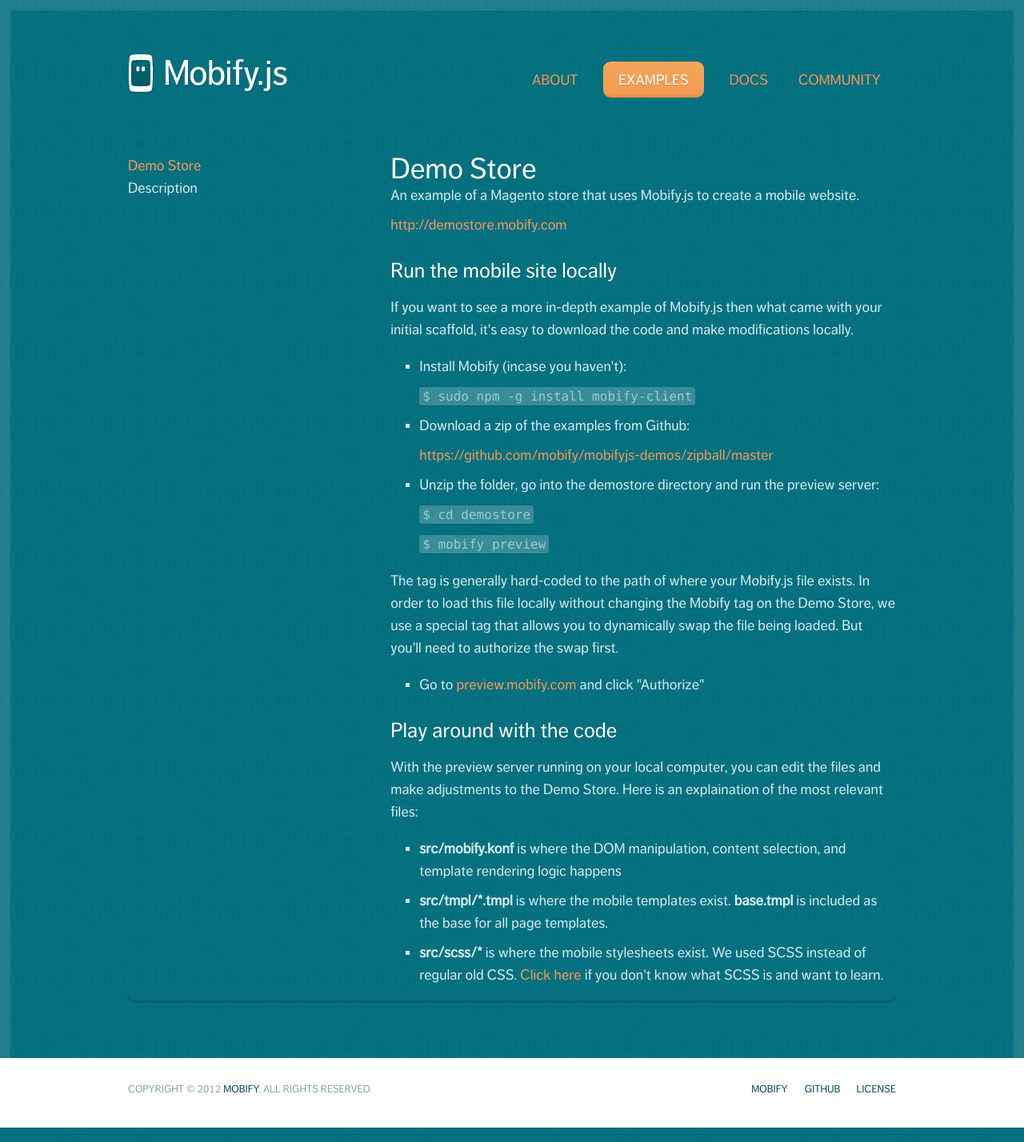
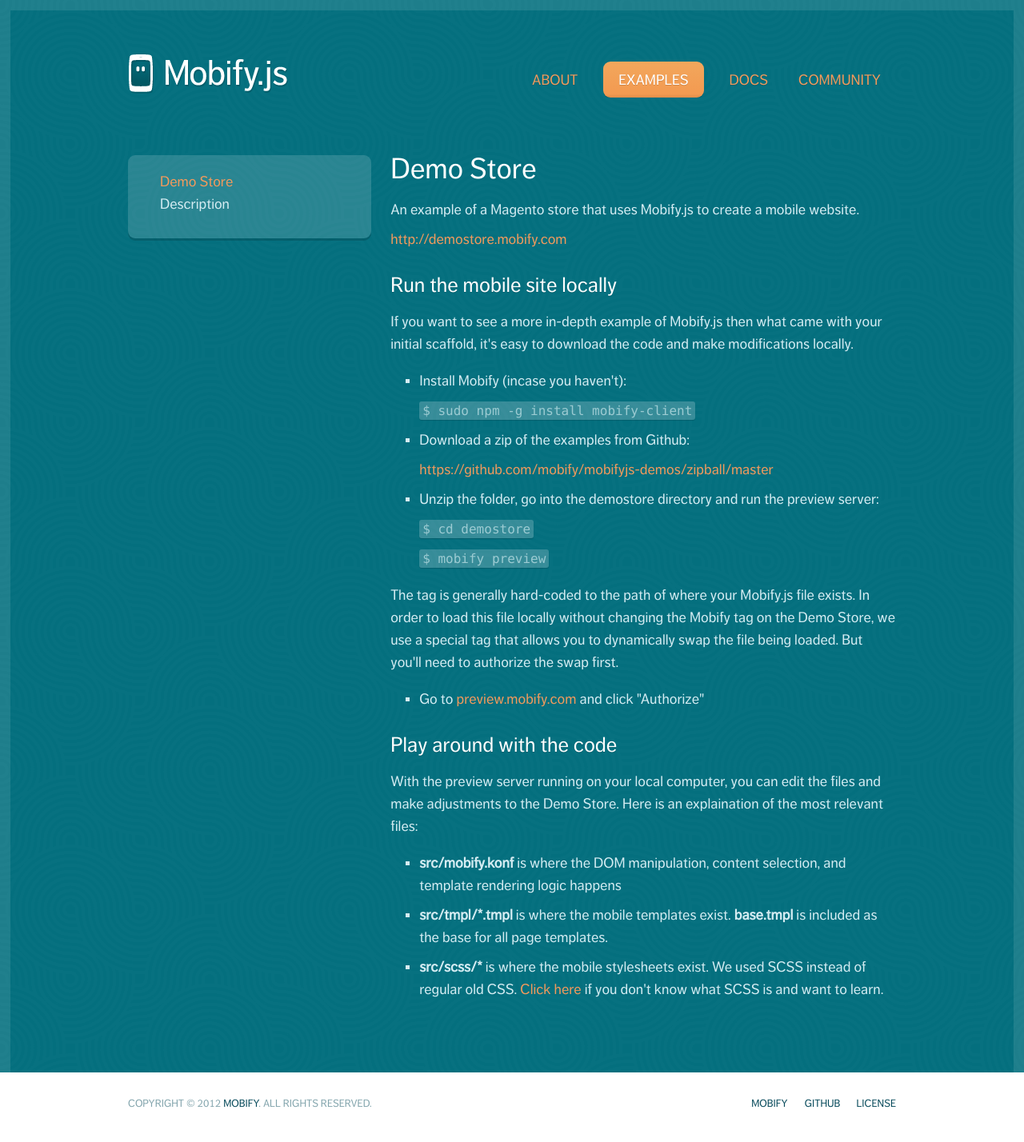
Before and after one commit to mobify/mobifyjs, a Jekyll site: the page built from www/examples/demostore.html, in a window 1280 px wide. Shown: the whole page at 80% size. Built offline with Jekyll 4.4.1, drawn with Linux system fonts in a browser that asks for light colours.

Commit message:
Examples now matches Docs styling

```diff
--- a/www/_layouts/example.html
+++ b/www/_layouts/example.html
@@ -4,11 +4,10 @@
 ---
 
 <div class="row-fluid">
-    <div class="span12 shaded rounded">
-        <div class="span4">
+    <div class="span12">
+        <div class="span4 examples-nav shaded rounded">
             {% include nav-examples.html %}
         </div>
-
 
         <div class="span8">
             {{ content }}
--- a/www/static/css/ui-dev.css
+++ b/www/static/css/ui-dev.css
@@ -55,6 +55,7 @@
 }
 h1 {
 	font-size: 2em;
+	margin: 0 0 0.5em 0;
 	color: #fff;
 }
 h2 {
@@ -624,9 +625,6 @@
 	float: left;
 	margin-left: 0;
 }
-.docs h1 {
-	margin-bottom: 0.5em;
-}
 .docs-nav {
 	background: rgba(255,255,255,0.15);
 	padding: 20px 40px;
@@ -706,14 +704,25 @@
 	}
 }
 
+
+
 /* Page Layout: Examples */
-.examples .span12 {
+.examples .span8 {
+	width: 62%;
+	padding-left: 3.95744680199999%;
+	float: right;
+	margin-bottom: 50px;
+}
+.examples .span4 {
+	float: left;
+	margin-left: 0;
+}
+.examples-nav {
 	background: rgba(255,255,255,0.15);
 	padding: 20px 40px;
 }
-.examples h2 {
-    font-size: 1.5em;
-}
+
+
 
 /* -- Web Fonts -- */
 @font-face {
```
